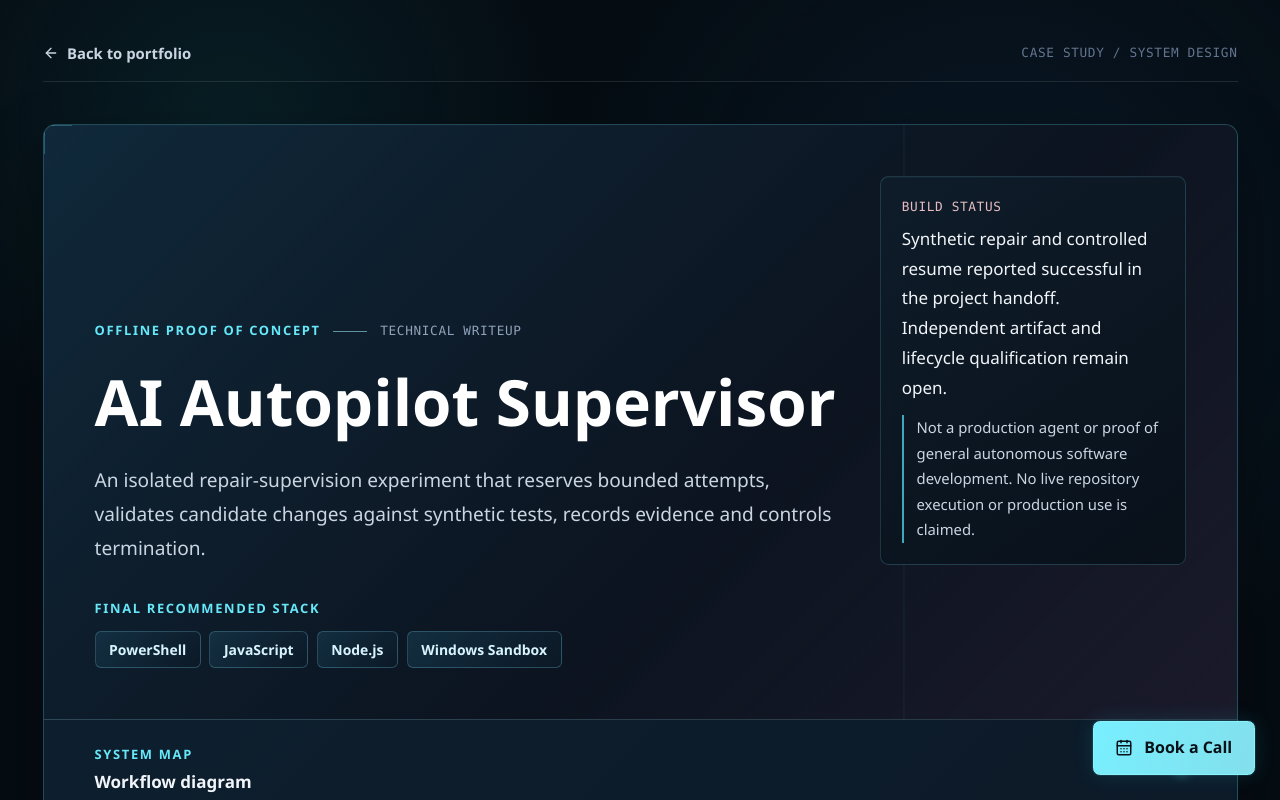
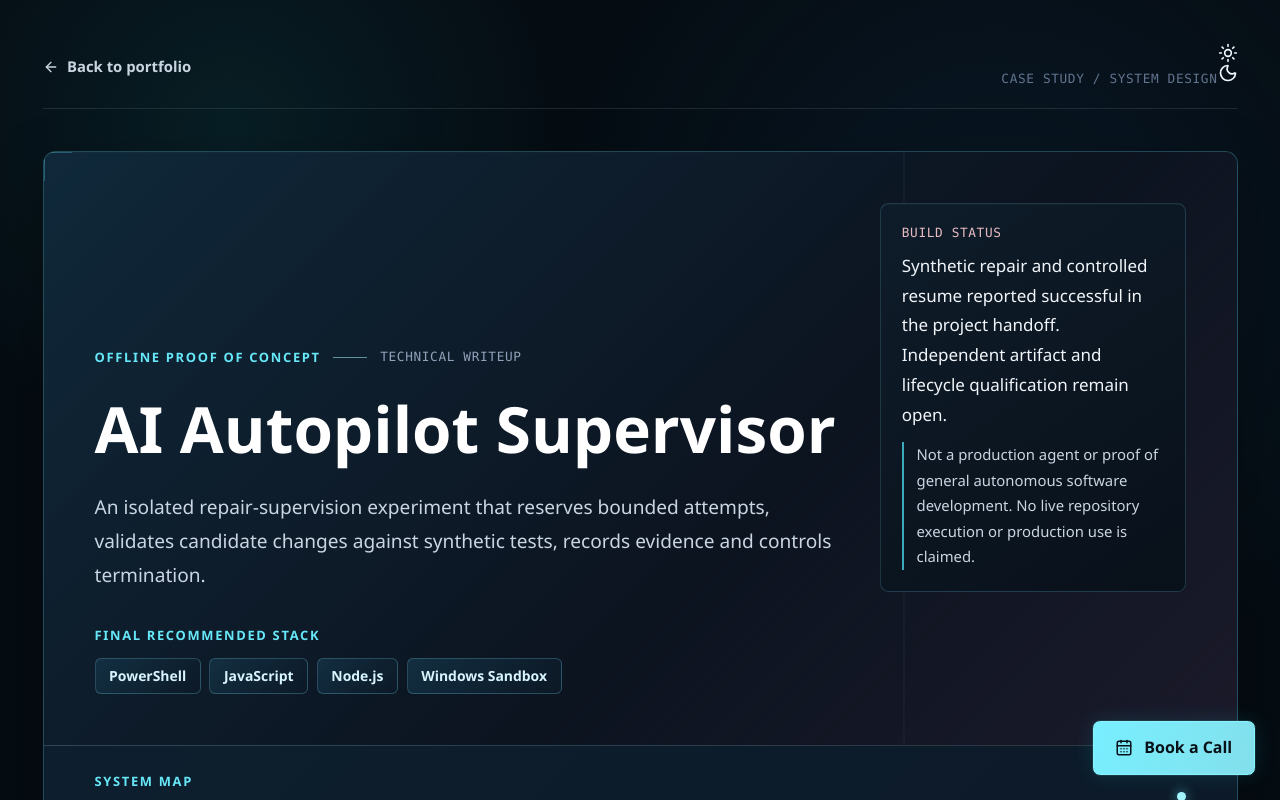
Before and after one commit to jette-sketch/aries-automation-portfolio, a Next.js app: page /projects/ai-autopilot-supervisor in a window 1280 px wide. Shown: the top 800 px of the page. Built offline with nearby package versions, Linux system fonts and the light colour scheme.

Commit message:
Integrate theme switch and initialize saved preference

```diff
--- a/app/projects/[slug]/page.tsx
+++ b/app/projects/[slug]/page.tsx
@@ -3,6 +3,7 @@ import { notFound } from 'next/navigation';
 import { ArrowLeft, ArrowUpRight, Check, CircleDot, ShieldCheck } from 'lucide-react';
 
 import { projects } from '@/data/projects';
+import { ThemeToggle } from '@/components/ThemeToggle';
 
 export function generateStaticParams() {
   return projects.map((project) => ({ slug: project.slug }));
@@ -45,7 +46,7 @@ export default async function ProjectDetailPage({
         <Link href="/" className="inline-flex items-center gap-2 text-sm font-semibold text-slate-300 transition hover:text-emerald-200">
           <ArrowLeft size={16} /> Back to portfolio
         </Link>
-        <span className="hidden font-mono text-xs uppercase tracking-wider text-slate-500 sm:inline">Case study / System design</span>
+        <div className="nav-actions"><span className="hidden font-mono text-xs uppercase tracking-wider text-slate-500 sm:inline">Case study / System design</span><ThemeToggle /></div>
       </div>
 
       <article className="card cyber-panel overflow-hidden rounded-xl">
```
